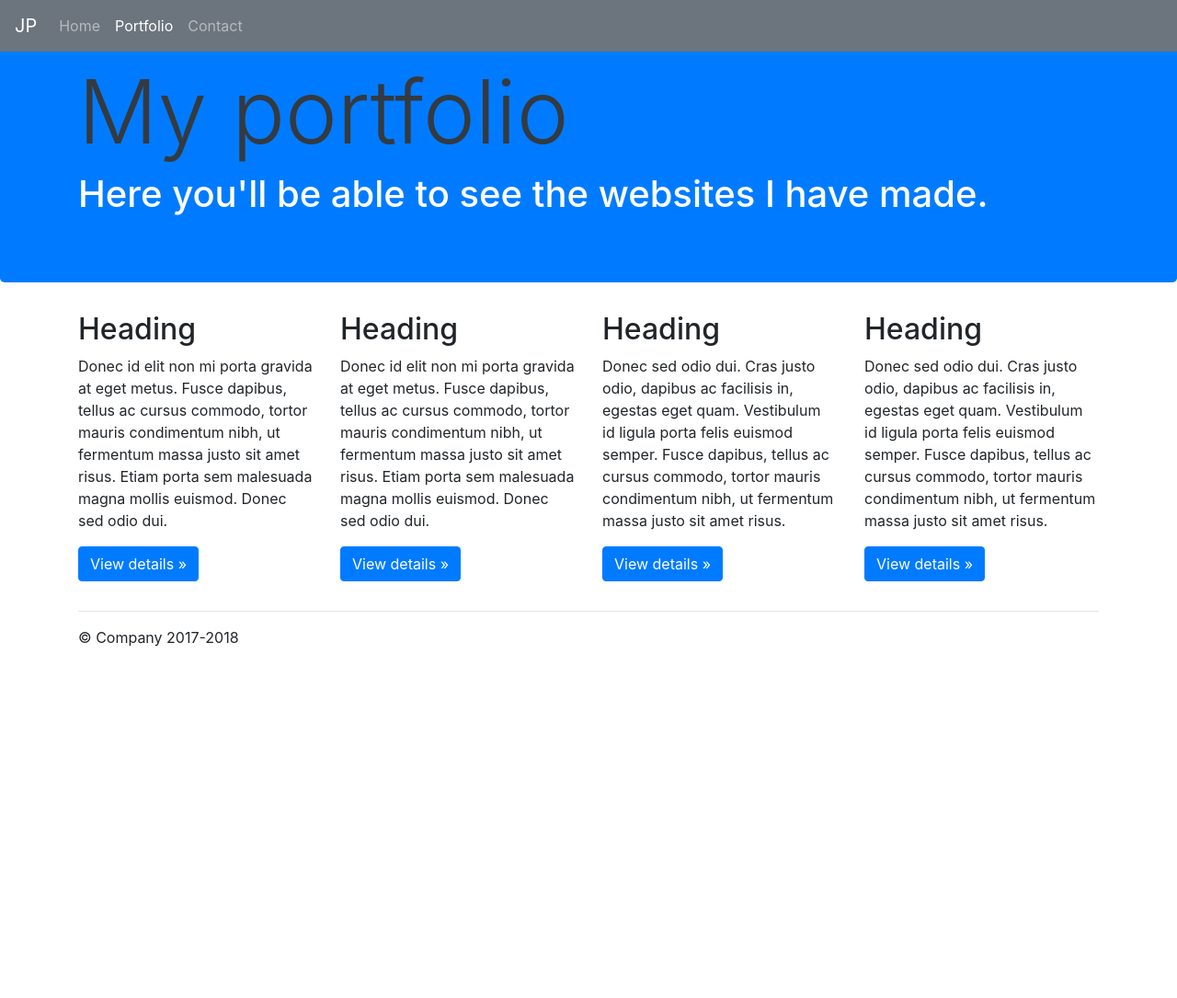
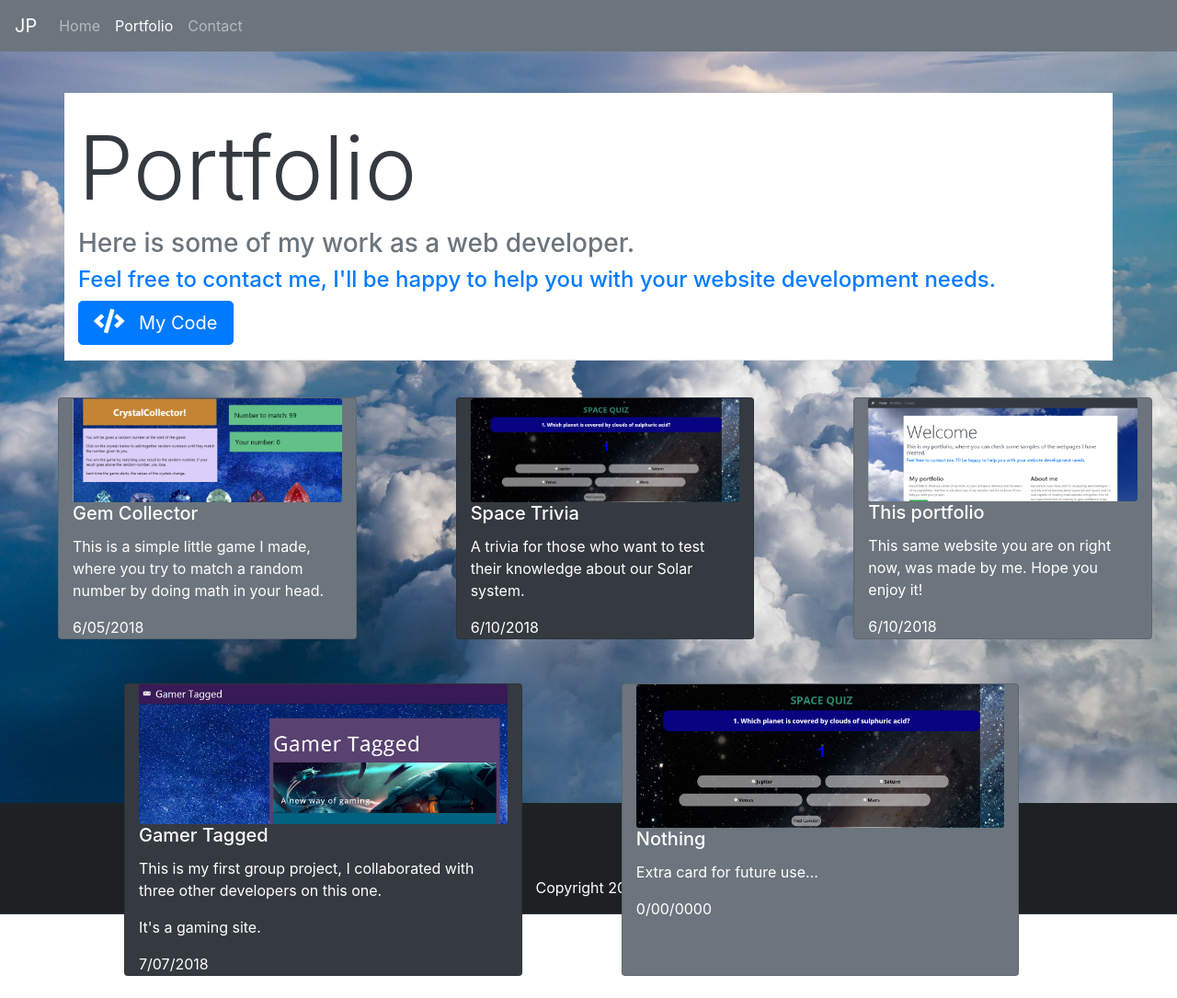
Before and after one commit to HabaresHabaras/Bootstrap-Portfolio, a plain HTML site: page portfolio.html in a window 1280 px wide. Shown: the whole page at 92% size. Before the commit the page ends 800 px from the top, so only its background shows below. Drawn offline with nearby package versions, Linux system fonts and the light colour scheme.

Commit message:
New bootstrap Improved

```diff
--- a/assets/jumbotron.css
+++ b/assets/jumbotron.css
@@ -1,4 +1,36 @@
-body
-{
-    background-repeat: repeat-y;
+#cloudImages{
+    max-width: 100%; /* or to whatever you want here */
+    height:auto;
+     /* or to whatever you want here */
 }
+
+#containerHeadingHome{
+    padding: 5vh, 5vh, 5vh, 0vh;
+    margin-top:10vh;
+}
+
+#fullWidth{
+
+}
+
+#footer{
+    padding-top:10vh;
+    text-align:center;
+    background-color: rgba(0, 0, 0, 0.438);
+}
+.cardPortfolio{
+margin:5vh, 5vh, 5vh, 5vh;
+}
+
+.divCardPortfolio{
+    margin-top:3vh;
+    margin-bottom:3vh;
+}
+
+.cardFromProfile{
+    margin-left:9vh;
+}
+
+.moveLeft{
+    margin-left:18vh;
+}
--- /dev/null
+++ b/assets/style/style.css
@@ -0,0 +1,9 @@
+#cloudImages{
+    max-width: 100%; /* or to whatever you want here */
+    height:auto;
+     /* or to whatever you want here */
+}
+
+#containerHeadingHome{
+    padding-top:20px;
+}
--- a/portfolio.html
+++ b/portfolio.html
@@ -6,7 +6,8 @@
     <meta name="viewport" content="width=device-width, initial-scale=1, shrink-to-fit=no">
     <meta name="description" content="">
     <meta name="author" content="">
-    <link rel="icon" href="../../../../favicon.ico">
+    <link rel="stylesheet" href="https://use.fontawesome.com/releases/v5.1.0/css/all.css" integrity="sha384-lKuwvrZot6UHsBSfcMvOkWwlCMgc0TaWr+30HWe3a4ltaBwTZhyTEggF5tJv8tbt"
+        crossorigin="anonymous">
 
     <title>Jumbotron Template for Bootstrap</title>
 
@@ -48,64 +49,93 @@
     <main role="main">
 
         <!-- Main jumbotron for a primary marketing message or call to action -->
-        <div class="jumbotron bg-primary text-white">
-            <div class="container">
-                <h1 class="display-1 text-dark">My portfolio</h1>
-                <h1 class="display-6">Here you'll be able to see the websites I have made.</h1>
-            </div>
-        </div>
+        <div class="card bg-dark text-white row">
+            <img class="card-img" src="assets/style/Images/cloudsThree.jpg" alt="Card image">
+            <div class="card-img-overlay">
+                <div class="container bg-white" id="containerHeadingHome">
+                    <br>
+                    <h1 class="display-1 text-dark">Portfolio</h1>
+                    <h3 class="text-secondary">Here is some of my work as a web developer.</h3>
+                    <h4 class="text-primary">Feel free to contact me, I'll be happy to help you with your website development needs.</h4>
+                    <a class="link" href="https://github.com/HabaresHabaras" target="_blank">
+                        <button type="button" class="btn btn-primary btn-lg">
+                        <i class="fas fa-code fa-lg"></i>&ensp; My Code
+                    </button>
+</a>
+                    <hr>
 
-        <div class="container">
-            <!-- Example row of columns -->
-            <div class="row">
-                <div class=" col-xs-12 col-sm-12 col-md-3">
-                    <h2>Heading</h2>
-                    <p>Donec id elit non mi porta gravida at eget metus. Fusce dapibus, tellus ac cursus commodo, tortor mauris
-                        condimentum nibh, ut fermentum massa justo sit amet risus. Etiam porta sem malesuada magna mollis
-                        euismod. Donec sed odio dui. </p>
-                    <p>
-                        <a class="btn btn-primary" href="#" role="button">View details &raquo;</a>
-                    </p>
                 </div>
-                <div class=" col-xs-12 col-sm-12 col-md-3">
-                    <h2>Heading</h2>
-                    <p>Donec id elit non mi porta gravida at eget metus. Fusce dapibus, tellus ac cursus commodo, tortor mauris
-                        condimentum nibh, ut fermentum massa justo sit amet risus. Etiam porta sem malesuada magna mollis
-                        euismod. Donec sed odio dui. </p>
-                    <p>
-                        <a class="btn btn-primary" href="#" role="button">View details &raquo;</a>
-                    </p>
-                </div>
-                <div class=" col-xs-12 col-sm-12 col-md-3">
-                    <h2>Heading</h2>
-                    <p>Donec sed odio dui. Cras justo odio, dapibus ac facilisis in, egestas eget quam. Vestibulum id ligula
-                        porta felis euismod semper. Fusce dapibus, tellus ac cursus commodo, tortor mauris condimentum nibh,
-                        ut fermentum massa justo sit amet risus.</p>
-                    <p>
-                        <a class="btn btn-primary" href="#" role="button">View details &raquo;</a>
-                    </p>
-                </div>
-                <div class=" col-xs-12 col-sm-12 col-md-3">
-                    <h2>Heading</h2>
-                    <p>Donec sed odio dui. Cras justo odio, dapibus ac facilisis in, egestas eget quam. Vestibulum id ligula
-                        porta felis euismod semper. Fusce dapibus, tellus ac cursus commodo, tortor mauris condimentum nibh,
-                        ut fermentum massa justo sit amet risus.</p>
-                    <p>
-                        <a class="btn btn-primary" href="#" role="button">View details &raquo;</a>
-                    </p>
+
+
+                <div class="row">
+                    <!-- Example row of columns -->
+                    <div class="card bg-secondary col-sm-10 col-md-5 col-lg-3 divCardPortfolio  text-white cardFromProfile">
+                        <a class="link" href="https://habareshabaras.github.io/Homeword4/" target="_blank">
+                            <img class="card-img" src="assets/style/Images/crystalCollector.PNG" alt="Card image">
+                            <!-- <div class="card-img-overlay"> -->
+                        </a>
+                        <h5 class="card-title">Gem Collector</h5>
+                        <p class="card-text">This is a simple little game I made, where you try to match a random number by doing math in your head.</p>
+                        <p class="card-text">6/05/2018</p>
+                    </div>
+
+
+                    <div class="card bg-dark col-sm-10 divCardPortfolio col-md-5 col-lg-3 offset-md-1 offset-lg-1  text-white">
+                        <a class="link" href="https://habareshabaras.github.io/TriviaGame/" target="_blank">
+                            <img class="card-img" src="assets/style/Images/spaceQuiz.PNG" alt="Card image">
+                      </a>  <!-- <div class="card-img-overlay"></div> -->
+                        <h5 class="card-title">Space Trivia</h5>
+                        <p class="card-text">A trivia for those who want to test their knowledge about our Solar system.</p>
+                        <p class="card-text">6/10/2018</p>
+                    </div>
+
+
+                    <div class="card bg-secondary col-sm-10 divCardPortfolio col-md-5 col-lg-3 offset-lg-1 text-white">
+                        <a class="link" href="index.html" target="_blank">
+                            <img class="card-img" src="assets/style/Images/myPortfolio.PNG" alt="Card image">
+                      </a>  <!-- <div class="card-img-overlay"></div> -->
+                        <h5 class="card-title">This portfolio</h5>
+                        <p class="card-text">This same website you are on right now, was made by me. Hope you enjoy it!</p>
+                        <p class="card-text">6/10/2018</p>
+                    </div>
+                    <!-- </div> -->
+                    <!-- <div class="row"> -->
+                    <!-- Example row of columns -->
+                    <div class="card bg-dark col-sm-10 col-md-5 col-lg-4 offset-md-1 divCardPortfolio moveLeft text-white">
+                        <a class="link" href="https://castracani.github.io/Project-1/index.html#" target="_blank">
+                            <img class="card-img" src="assets/style/Images/gamerTagged.PNG" alt="Card image">
+                     </a>   <!-- <div class="card-img-overlay"> -->
+                        <h5 class="card-title">Gamer Tagged</h5>
+                        <p class="card-text">This is my first group project, I collaborated with three other developers on this one.</p>
+                        <p>It's a gaming site.</p>
+                        <p class="card-text">7/07/2018</p>
+                    </div>
+
+                    <div class="card bg-secondary col-sm-10 col-md-5 col-lg-4 divCardPortfolio offset-sm-1  text-white">
+                        <img class="card-img" src="assets/style/Images/spaceQuiz.PNG" alt="Card image">
+                        <!-- <div class="card-img-overlay"></div> -->
+                        <h5 class="card-title">Nothing</h5>
+                        <p class="card-text">Extra card for future use...</p>
+                        <p class="card-text">0/00/0000</p>
+                    </div>
+                    <!-- </div> -->
+
+                    <!-- /container -->
                 </div>
             </div>
+            <div id="footer">
+                <div class="container">
+                  <p class="muted credit text-white">Copyright 2018</p>
+                </div>
+          </div>
 
-            <hr>
+            <!-- /container -->
 
-        </div>
-        <!-- /container -->
+
+
 
     </main>
 
-    <footer class="container">
-        <p>&copy; Company 2017-2018</p>
-    </footer>
 
     <!-- Bootstrap core JavaScript
     ================================================== -->
```
Also changed, not shown: contact.html (+34 -15 lines), index.html (+46 -39 lines), assets/style/Images/clouds capture Three.PNG (added), assets/style/Images/clouds capture two.PNG (added), assets/style/Images/cloudsCaptureOne.PNG (added), assets/style/Images/cloudsOne.jpg (added), assets/style/Images/cloudsThree.jpg (added), assets/style/Images/cloudsTwo.jpg (added), assets/style/Images/crystalCollector.PNG (added), assets/style/Images/footer.PNG (added), assets/style/Images/gamerTagged.PNG (added), assets/style/Images/myPortfolio.PNG (added), assets/style/Images/spaceQuiz.PNG (added).
